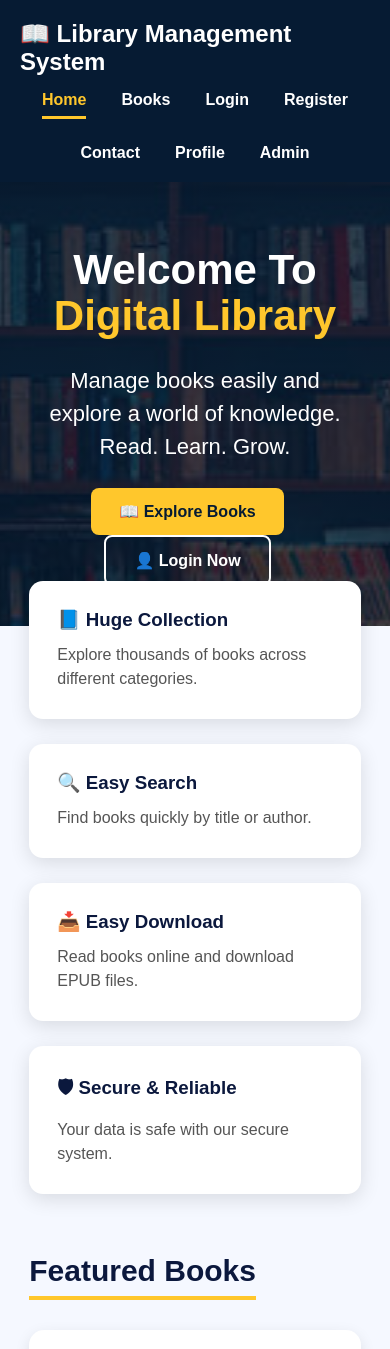
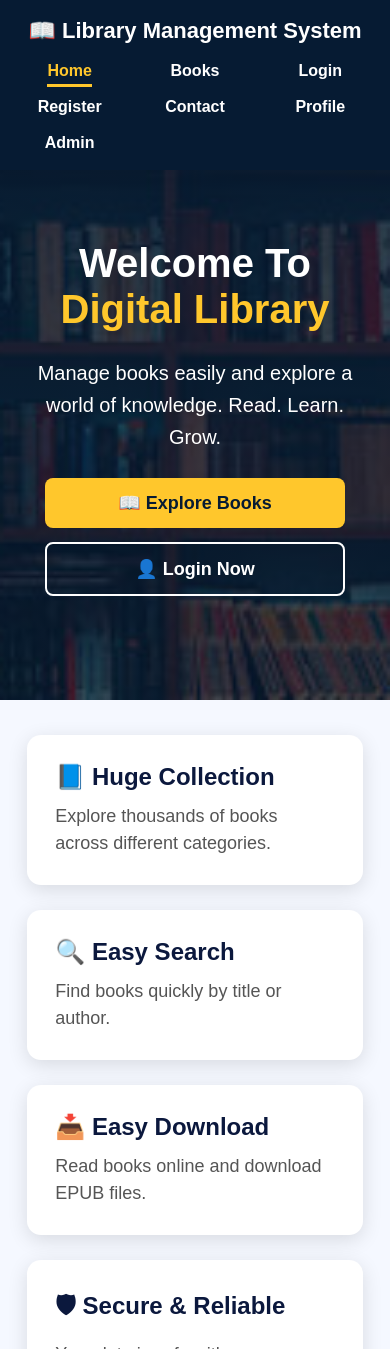
Before and after one commit to AhmadRaza-droid/bookslibrary, a PHP site: page / in a window 390 px wide. Shown: the top 1349 px of the page. Run offline with PHP 8.4, Linux system fonts and the light colour scheme; data comes from the database, SQL or seed files in the repository; data that the repository does not hold is empty.

Commit message:
fix mobile layout

```diff
--- a/style.css
+++ b/style.css
@@ -633,3 +633,105 @@ footer p{
     margin:8px 0;
     font-size:16px;
 }
+/* ===== MOBILE RESPONSIVE FIX ===== */
+
+@media screen and (max-width: 768px){
+
+    nav{
+        height:auto !important;
+        padding:18px 12px !important;
+        display:flex !important;
+        flex-direction:column !important;
+        text-align:center !important;
+    }
+
+    .logo{
+        font-size:22px !important;
+        margin-bottom:18px !important;
+    }
+
+    nav ul{
+        width:100% !important;
+        display:grid !important;
+        grid-template-columns:repeat(3, 1fr) !important;
+        gap:18px 10px !important;
+        margin:0 !important;
+        padding:0 !important;
+    }
+
+    nav ul li a{
+        font-size:16px !important;
+        padding-bottom:5px !important;
+    }
+
+    .hero{
+        min-height:auto !important;
+        padding:70px 18px 90px !important;
+        text-align:center !important;
+        justify-content:center !important;
+        align-items:center !important;
+    }
+
+    .hero-text{
+        max-width:100% !important;
+    }
+
+    .hero-text h1{
+        font-size:40px !important;
+        line-height:1.15 !important;
+        margin-top:0 !important;
+    }
+
+    .hero-text p{
+        font-size:20px !important;
+        line-height:1.6 !important;
+        margin:25px 0 !important;
+    }
+
+    .btn,
+    .btn-outline{
+        display:block !important;
+        width:85% !important;
+        margin:14px auto !important;
+        padding:14px 10px !important;
+        text-align:center !important;
+        font-size:18px !important;
+    }
+
+    .features{
+        width:86% !important;
+        margin:35px auto 45px !important;
+        display:grid !important;
+        grid-template-columns:1fr !important;
+        gap:25px !important;
+    }
+
+    .card{
+        padding:28px !important;
+        text-align:left !important;
+    }
+
+    .card h3{
+        font-size:24px !important;
+    }
+
+    .card p{
+        font-size:18px !important;
+    }
+
+    .books{
+        width:90% !important;
+    }
+
+    .book-container,
+    .books-list,
+    .dashboard-cards,
+    .contact-section,
+    .about-features{
+        grid-template-columns:1fr !important;
+    }
+
+    .table-section{
+        overflow-x:auto !important;
+    }
+}
```
